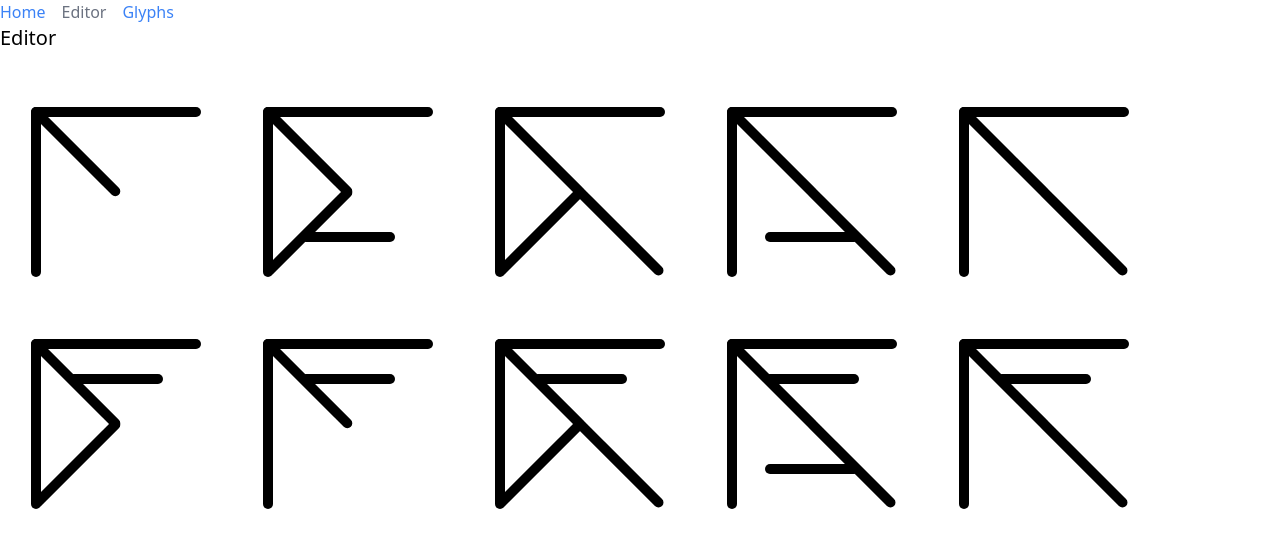
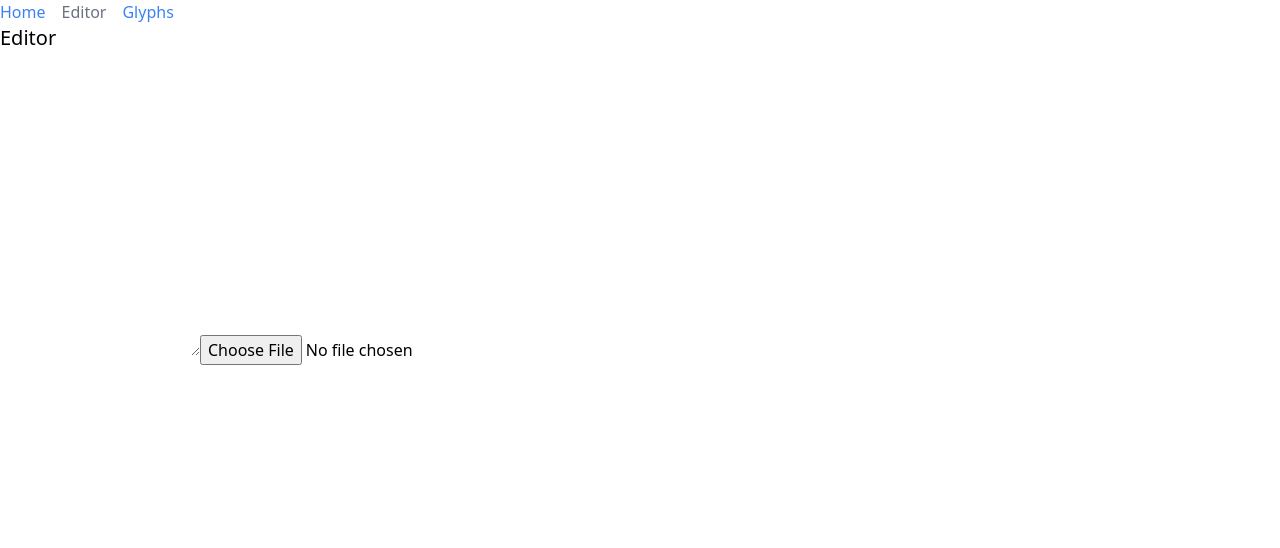
Before and after one commit to mendelbrot/tokui, a React (Create React App) app: page /editor in a window 1280 px wide. Shown: the top 548 px of the page. Built offline with nearby package versions, Linux system fonts and the light colour scheme.

Commit message:
editor loads file from filestem and edites with textarea

```diff
--- a/src/pages/editor.jsx
+++ b/src/pages/editor.jsx
@@ -3,20 +3,35 @@ import Display from '../components/display'
 import textFile from '../data/words.txt'
 
 function Editor() {
-  const [text, setText] = useState('');
+  const [file, setFile] = useState()
+  const [text, setText] = useState('')
 
-  const loadWords = async () => {
-    const response = await fetch(textFile)
-    const textContent = await response.text()
-    setText(textContent)
+  const handleFileChange = e => {
+    if (e.target.files) {
+      const file = e.target.files[0]
+      setFile(file)
+      let reader = new FileReader()
+      reader.onload = (e) => {
+        const text = e.target.result
+        console.log(text)
+        setText(text)
+      }
+      reader.onerror = (e) => alert(e.target.error.name)
+      reader.readAsText(file)
+    }
   }
 
-  useEffect(() => { loadWords() })
+  const handleTextChange = e => {
+    setText(e.target.value)
+  }
 
   return (
     <div>
       <h1 className='mb-6 text-xl'>Editor</h1>
       <Display text={text} />
+      <textarea value={text} onChange={handleTextChange} />
+      <input type="file" onChange={handleFileChange} />
+
     </div>
   )
 }
```
